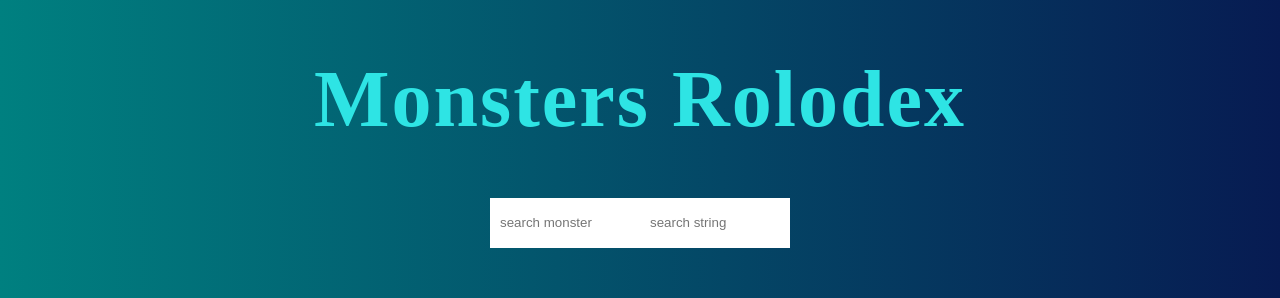
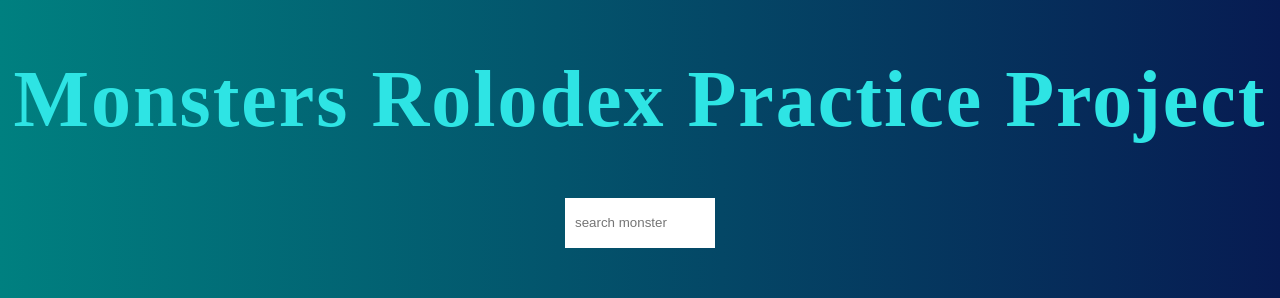
Before and after one commit to thedevangvishnu/mastering-react, a React (Create React App) app in the folder ztm-react-developer-2023/1-react-basics/monsters-rolodex/: page / in a window 1280 px wide. Shown: the top 298 px of the page. Built offline with nearby package versions, Linux system fonts and the light colour scheme; no server answers; a web font is replaced by a local one.

Commit message:
Remove the extra searchbox component and modified title

```diff
--- a/ztm-react-developer-2023/1-react-basics/monsters-rolodex/src/App.js
+++ b/ztm-react-developer-2023/1-react-basics/monsters-rolodex/src/App.js
@@ -43,15 +43,11 @@ const App = () => {
   return (
     <div className="App">
       <header className="App-header">
-        <h1 className="app-title">Monsters Rolodex</h1>
+        <h1 className="app-title">Monsters Rolodex Practice Project</h1>
         <SearchBox
           className="monsters-search-box"
           onChangeHandler={onSearchChange}
           placeholderText="search monster"
-        />
-        <SearchBox
-          onChangeHandler={onSearchStringChange}
-          placeholderText="search string"
         />
         <CardList monsters={filteredMonsters} />
       </header>
```
